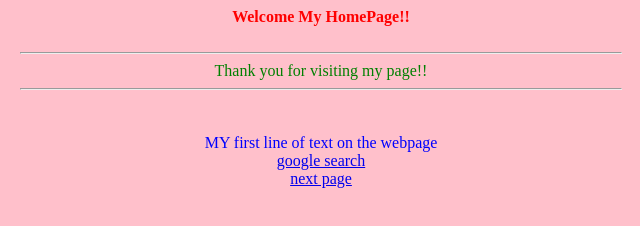
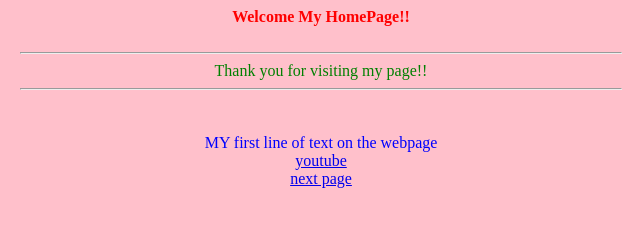
Before and after one commit to stamanish/pieceofheven, a plain HTML site: page index.html in a window 1280 px wide. Shown: the full height of the page, 319-959 px from the left. Drawn offline with Linux system fonts and the light colour scheme.

Commit message:
Update index.html

```diff
--- a/index.html
+++ b/index.html
@@ -13,7 +13,7 @@
 <br><br>
 <font color="blue">MY first line of text on the webpage</font>
 <br>
-<a href ="https://www.google.com/">google search</a>
+<a href ="https://www.youtube.com/">youtube</a>
 <br>
 <a href ="/info.html">next page</a>
 </div>
```
